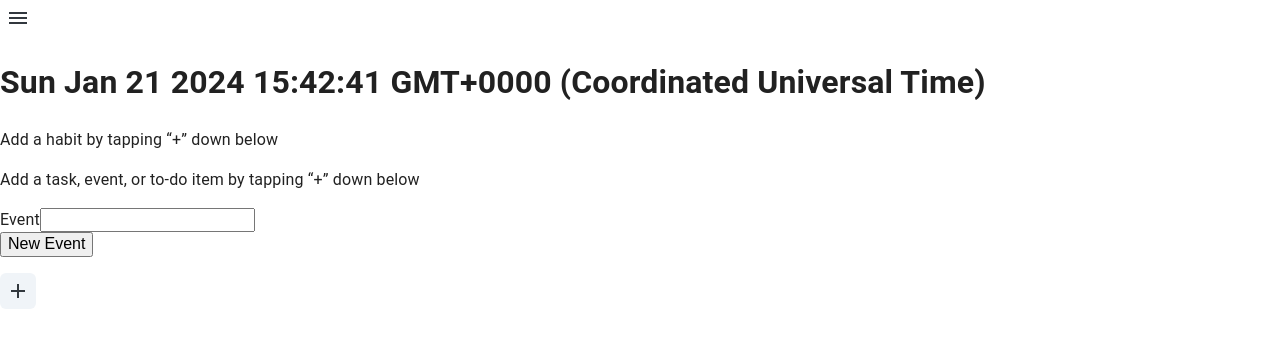
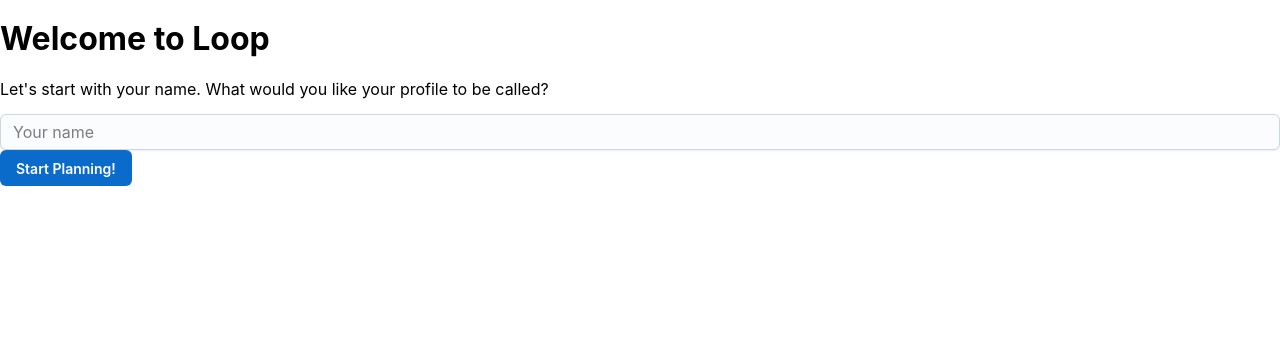
Before and after one commit to Co-Lab-You-Belong-in-Tech/loop, a React (Create React App) app: page /name in a window 1280 px wide. Shown: the top 348 px of the page. Built offline with nearby package versions, Linux system fonts and the light colour scheme.

Commit message:
created welcome screen and name input screen, set up Routes with react-router-dom

```diff
--- a/src/App.js
+++ b/src/App.js
@@ -1,10 +1,19 @@
 import './App.css';
 import Home from './components/Home'
+import { Link, Route, Routes } from 'react-router-dom';
+import Welcome from './components/Welcome';
+import NameInput from './components/NameInput';
 
 function App() {
+
     return (
         <>
-            <Home />
+            <Routes>
+                <Route path="/" element={<Welcome />} />
+                <Route path="/home" element={<Home />} />
+                <Route path="/welcome" element={<Welcome />} />
+                <Route path="/name" element ={<NameInput />} />
+            </Routes>
         </>
     );
 }
--- a/src/components/BottomMenu.js
+++ b/src/components/BottomMenu.js
@@ -86,22 +86,22 @@ function BottomMenu({ isOpen, onClose }) {
                         }}
                     >
                         <ListItemButton>
-                            <Link to="/"><span class="material-icons">
+                            <Link to="/"><span className="material-icons">
                                 calendar_today
                             </span>Add Event</Link>
                         </ListItemButton>
                         <ListItemButton>
-                            <Link to="/"><span class="material-icons">
+                            <Link to="/"><span className="material-icons">
                                 content_paste
                             </span>Add Task</Link>
                         </ListItemButton>
                         <ListItemButton>
-                            <Link to="/"><span class="material-icons">
+                            <Link to="/"><span className="material-icons">
                                 favorite
                             </span>Add Habit</Link>
                         </ListItemButton>
                         <ListItemButton>
-                            <Link to="/"><span class="material-icons">
+                            <Link to="/"><span className="material-icons">
                                 check_circle_outline
                             </span>Add To-Do</Link>
                         </ListItemButton>
--- a/src/components/Header.js
+++ b/src/components/Header.js
@@ -1,10 +1,17 @@
 function Header() {
 
-    const today = Date();
-    console.log(today)
+    // const today = date.toLocaleDateString('en')
+    const date = new Date();
+    const options = {
+        weekday: 'long',
+        year: 'numeric',
+        month: 'long',
+        day: 'numeric',
+    };
+    const today = date.toLocaleDateString(undefined, options);
     return (
         <div className="date">
-            <h1>{today}</h1>
+            <h1>Today is {today}</h1>
         </div>
     );
 }
--- a/src/components/Home.js
+++ b/src/components/Home.js
@@ -40,22 +40,22 @@ function Home() {
             <Drawer open={open} onClose={handleCloseMenuButtonClick}>
                 <List size="lg" component="nav" sx={{ flex: 'none', fontSize: 'xl', '& > div': { justifyContent: 'center' } }}>
                     <ListItemButton>
-                        <Link to="/"><span class="material-icons">
+                        <Link to="/"><span className="material-icons">
                             calendar_today
                         </span>Events</Link>
                     </ListItemButton>
                     <ListItemButton>
-                        <Link to="/"><span class="material-icons">
+                        <Link to="/"><span className="material-icons">
                             content_paste
                         </span>Tasks</Link>
                     </ListItemButton>
                     <ListItemButton>
-                        <Link to="/"><span class="material-icons">
+                        <Link to="/"><span className="material-icons">
                             check_circle_outline
                         </span>To-Do</Link>
                     </ListItemButton>
                     <ListItemButton>
-                        <Link to="/"><span class="material-icons">
+                        <Link to="/"><span className="material-icons">
                             favorite
                         </span>Habit Tracker</Link>
                     </ListItemButton>
--- /dev/null
+++ b/src/components/NameInput.js
@@ -0,0 +1,24 @@
+import Input from '@mui/joy/Input';
+import { Button } from '@mui/joy';
+import { useState } from 'react';
+import { Link } from 'react-router-dom';
+
+function NameInput() {
+
+    const [userName, setUserName] = useState('')
+
+    const handleChange = (e) => {
+        setUserName(e.target.value);
+    }
+
+    return (
+        <>
+            <h1>Welcome to Loop</h1>
+            <p>Let's start with your name. What would you like your profile to be called?</p>
+            <Input onChange={handleChange} placeholder="Your name" />
+            <Link to={"/home"} name={userName}><Button size="md">Start Planning!</Button></Link>
+        </>
+    );
+}
+
+export default NameInput;
--- /dev/null
+++ b/src/components/Welcome.js
@@ -0,0 +1,14 @@
+import { Link } from "react-router-dom";
+import { Button } from "@mui/joy";
+
+function Welcome() {
+
+    return (
+        <div>
+            <h1>Welcome to Loop</h1>
+            <Link to={ "/name" }><Button size="lg">Get Started</Button></Link>
+        </div>
+    );
+}
+
+export default Welcome;
```
Also changed, not shown: src/components/CreateTask.js (added, +9 -0 lines).
